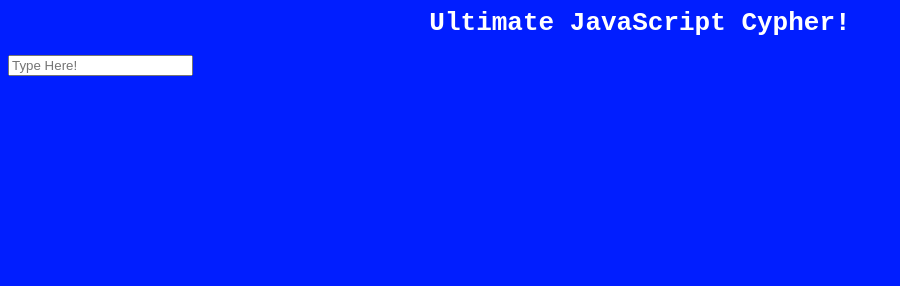
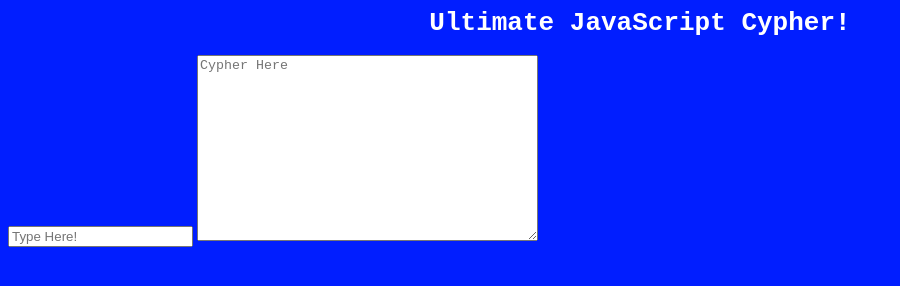
Before and after one commit to waterl3mon/UltJavaCypher, a plain HTML site: page index.html in a window 1280 px wide. Shown: the whole page, without its empty margins (0-900 px from the left). Drawn offline with Linux system fonts and the light colour scheme.

Commit message:
Update index.html

```diff
--- a/index.html
+++ b/index.html
@@ -12,5 +12,6 @@
   <body>
     <h1>Ultimate JavaScript Cypher!</h1>
         <input type="text" name="UltJsCypher" placeholder="Type Here!">
+        <textarea name="cypher" rows="12" cols="40" placeholder="Cypher Here"></textarea>
   </body>
 </html>
```
